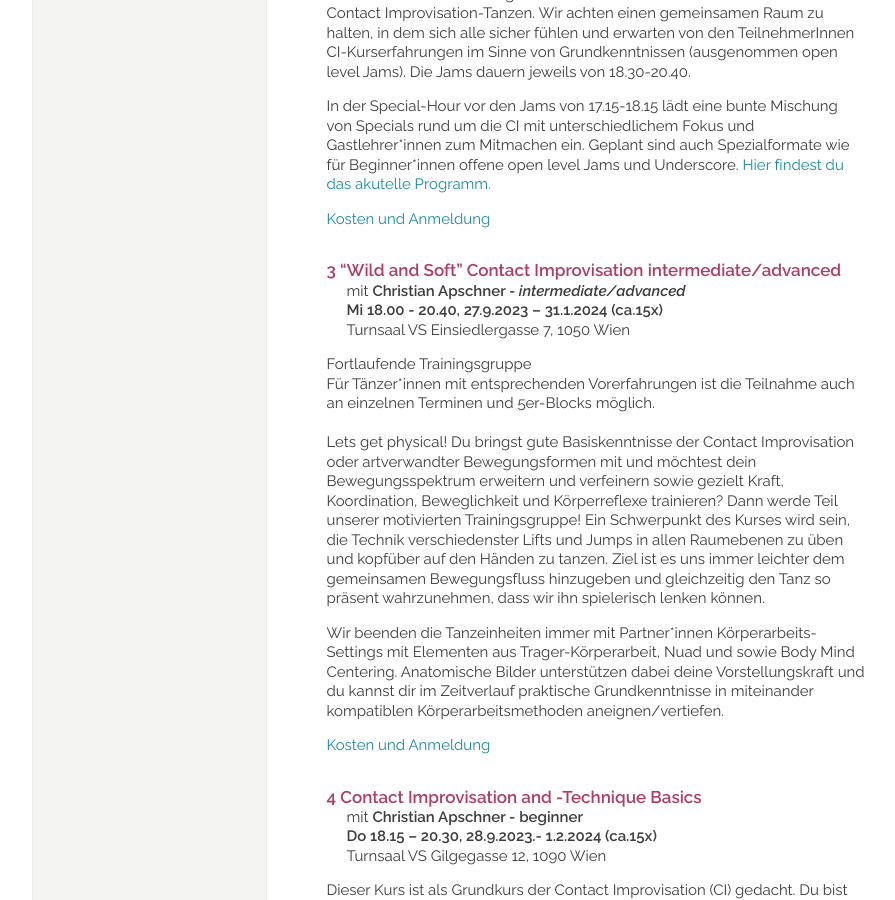
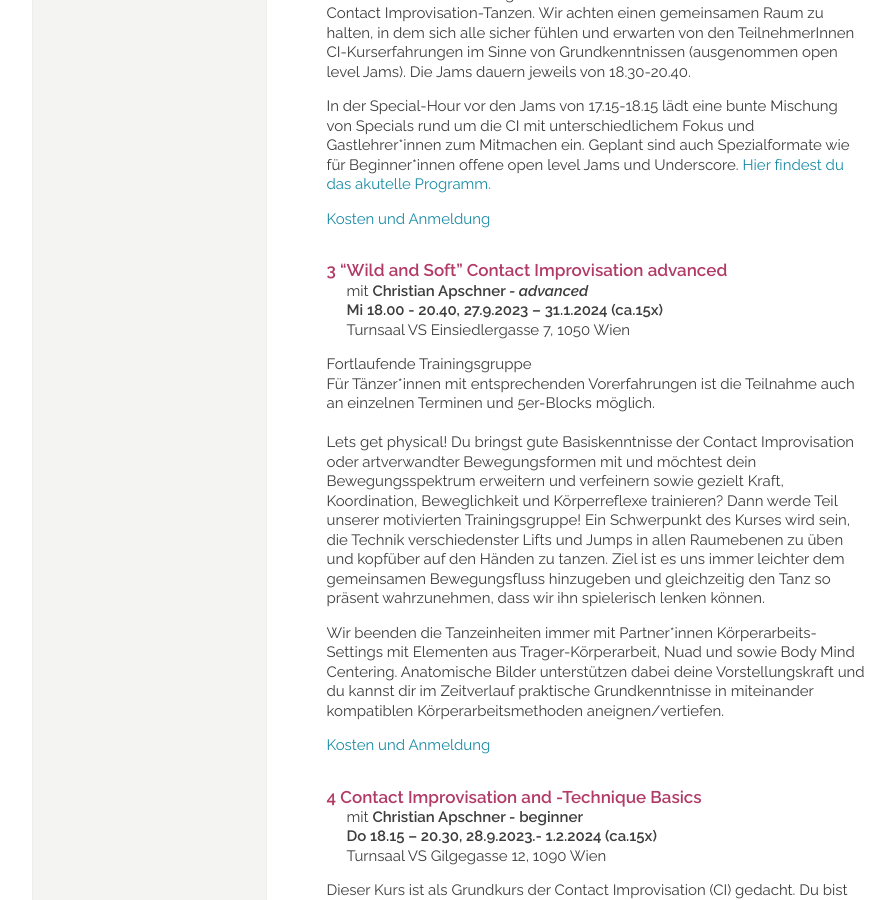
Before and after one commit to manulari/rollingpointat, a Jekyll site: the page built from _pages_de/kurse.md, in a window 1280 px wide and 900 px high, scrolled down 1436 px. Shown: the whole window, without its empty margins (152-1047 px from the left). Built offline with Jekyll 4.4.1, drawn with Linux system fonts in a browser that asks for light colours; comment, search, counter and statistics services are not loaded; some of the changed text lies outside the part shown.

Commit message:
Update page (de) “kurse”

```diff
--- a/_pages_de/kurse.md
+++ b/_pages_de/kurse.md
@@ -8,7 +8,7 @@ title: KURSE UND WORKSHOPS
 | ------ | ---------------------- | ------------------------ | ----------------------------------------------------------------------------- | ----------------------------- |
 | **Mo** | **18.30-20.15**        | **maRia**                | **[ 1 RELEASZE Tanztraining: CI-light/Somatisches Lernen / open level](#mo)** | **Gilgegasse 12, 1090 Wien**  |
 | **Di** | **(17.15)18.30-20.40** | **Christian maRia u.A.** | **[2 Contact Improvisation Jam + Specials](#di)**                             | **Einsiedlerg. 7, 1050 Wien** |
-| **Mi** | **18.00-20.40**        | **Christian**            | **[3 "Wild and Soft" Contact Improvisation intermediate/advanced](#mi)**      | **Einsiedlerg. 7, 1050 Wien** |
+| **Mi** | **18.00-20.40**        | **Christian**            | **[3 "Wild and Soft" Contact Improvisation / advanced](#mi)**                 | **Einsiedlerg. 7, 1050 Wien** |
 | **Do** | **18.15-20.30**        | **Christian**            | **[4 Contact Improvisation and -Technique Basics / beginner ](#do)**          | **Gilgegasse 12, 1090 Wien**  |
 
 ### Die neuen [Kurse des Sommersemesters 2024](https://rollingpoint.at/somsem24) starten vom 26.- 29.2.2024
@@ -60,9 +60,9 @@ In der Special-Hour vor den Jams von 17.15-18.15 lädt eine bunte Mischung von S
 
 <div class="named-anchor" id="mi"></div>
 
-#### **3 "Wild and Soft" Contact Improvisation intermediate/advanced**
+#### **3 "Wild and Soft" Contact Improvisation advanced**
 
-mit **Christian Apschner *\- intermediate/advanced***\
+mit **Christian Apschner *\- advanced***\
 **Mi 18.00 - 20.40, 27.9.2023 – 31.1.2024 (ca.15x)**\
 Turnsaal VS Einsiedlergasse 7, 1050 Wien
 
```
